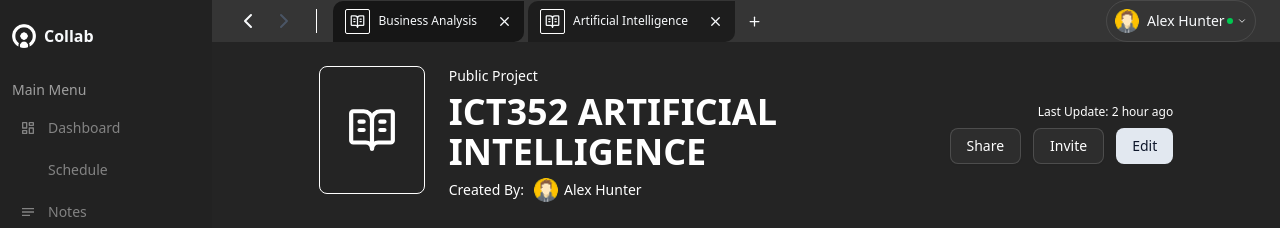
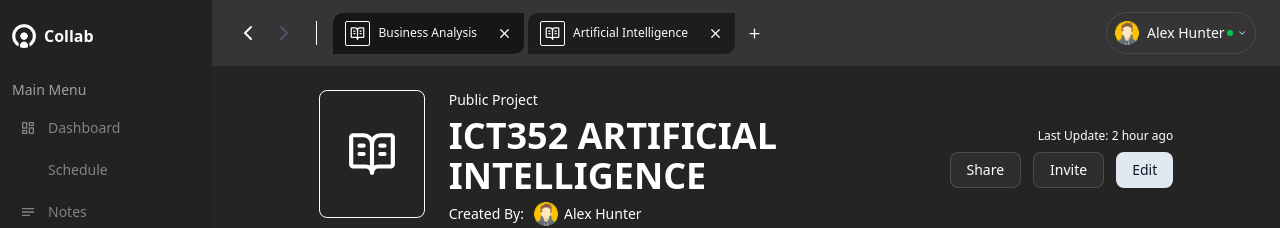
Before and after one commit to XoraForge/collab-web, a Next.js app: page /dashboard/project/ict352-artificial-intelligence in a window 1280 px wide. Shown: the top 228 px of the page. Built offline with nearby package versions, Linux system fonts and the light colour scheme; some icons are missing.

Commit message:
fix: UI problem for desktop

```diff
--- a/app/dashboard/layout.tsx
+++ b/app/dashboard/layout.tsx
@@ -13,8 +13,9 @@ export default function DashboardLayout({
       <div className="flex flex-col size-full">
         {/* Header */}
         <Header />
+
         {/* Body */}
-        <div className="size-full flex flex-col">{children}</div>
+        <div className="w-full flex flex-col grow">{children}</div>
       </div>
     </div>
   );
--- a/app/dashboard/project/[id]/page.tsx
+++ b/app/dashboard/project/[id]/page.tsx
@@ -10,9 +10,9 @@ export default async function page({ params }) {
   const { id } = await params;
 
   return (
-    <div className="flex flex-col size-full">
+    <div className="flex flex-col size-full ">
       {/* Banner */}
-      <div className="h-fit w-full bg-[#242424] border-b border-[#313131] flex justify-center">
+      <div className="w-full bg-[#242424] border-b border-[#313131] flex justify-center">
         {/* Image -> Name -> Team Members -> Invite / Edit */}
         <div className="w-[80%] py-6 flex flex-col gap-y-8">
           <div className="flex justify-between items-center text-white">
@@ -70,7 +70,10 @@ export default async function page({ params }) {
       </div>
 
       {/* Screens */}
-      <div className="h-full bg-[#181818] flex justify-center">
+      <div
+        className="bg-[#181818] flex justify-center"
+        style={{ height: "calc(802px - 148px)" }}
+      >
         {/* For overview, it will be overview | activity */}
         <div className="w-[80%] flex gap-x-6 mt-5">
           <div className="flex flex-col w-[70%] overflow-y-auto no-scrollbar gap-y-3">
--- a/components/common/Header.tsx
+++ b/components/common/Header.tsx
@@ -5,7 +5,7 @@ import User from "./User";
 
 export default function Header() {
   return (
-    <div className="bg-[#353535] size-full h-[60px] w-full flex items-center justify-between px-6">
+    <div className="bg-[#353535] py-3 w-full flex items-center justify-between px-6">
       <div className="w-full flex items-center gap-x-4">
         {/* Navigation */}
         <div className="flex gap-x-3 pr-5 border-r border-white">
```
